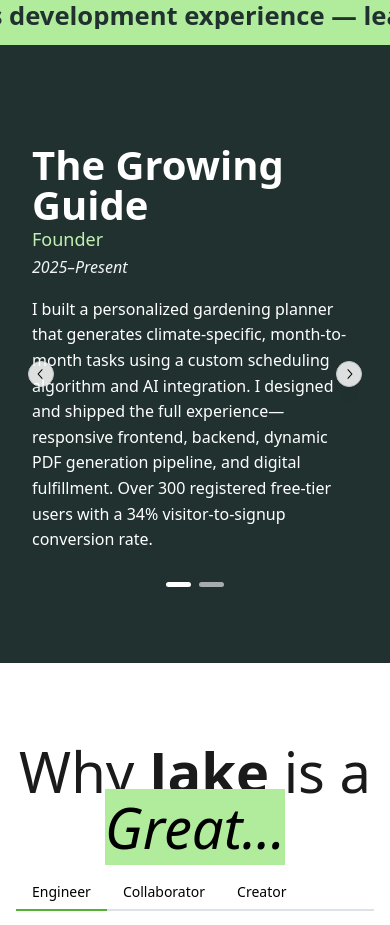
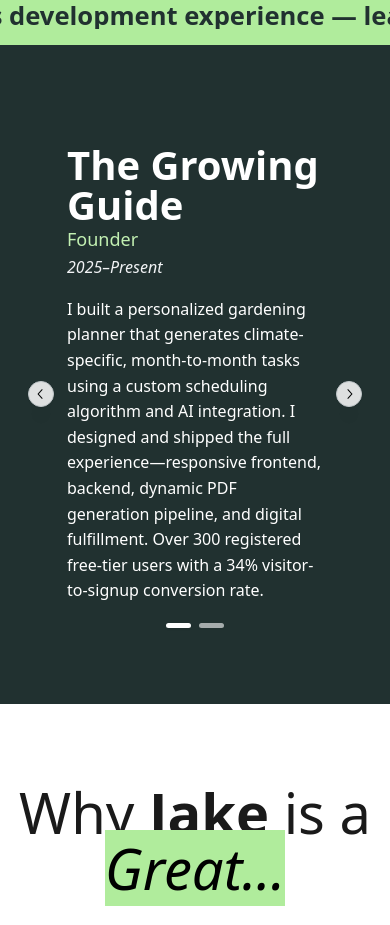
Before and after one commit to jakesolomon/jakewantstoworkatbuffer, a React (Vite) app: page / in a window 390 px wide. Shown: the part 1620-2545 px from the top of the page. Built offline with nearby package versions, Linux system fonts and the light colour scheme.

Commit message:
Make experience section responsive

```diff
--- a/src/App.tsx
+++ b/src/App.tsx
@@ -146,9 +146,10 @@ function App() {
               }}
             >
               <Carousel.Slide>
-                <Container size="md" mb="50">
+                <Container size="md">
+                  <Box mx={35} mb={40}>
                     <Grid>
-                    <Grid.Col span={{base: 12, md: 4}}>
+                      <Grid.Col span={{base: 12, sm: 4}}>
                         <Stack gap={0}>
                           <Text c="white" size="2.5rem" fw="900">
                             The Growing Guide
@@ -161,7 +162,7 @@ function App() {
                           </Text>
                         </Stack>
                       </Grid.Col>
-                    <Grid.Col span={{base: 12, md: 8}}>
+                      <Grid.Col span={{base: 12, sm: 8}}>
                         <Stack gap="md">
                           <Text c="white" size="md" maw={800} lh="lg">
                             I built a personalized gardening planner that generates climate-specific, month-to-month tasks using a custom scheduling algorithm and AI integration. I designed and shipped the full experience—responsive frontend, backend, dynamic PDF generation pipeline, and digital fulfillment. Over 300 registered free-tier users with a 34% visitor-to-signup conversion rate.
@@ -169,6 +170,7 @@ function App() {
                         </Stack>
                       </Grid.Col>
                     </Grid>
+                  </Box>
                 </Container>
               </Carousel.Slide>
               <Carousel.Slide>
```
Lines whose indentation alone changed are shown as unchanged.
